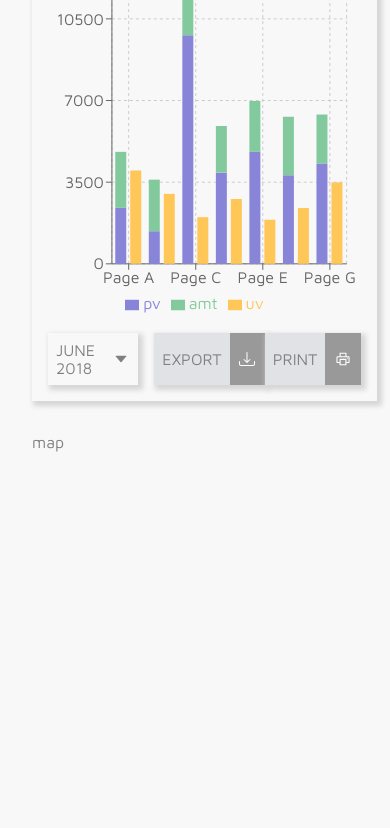
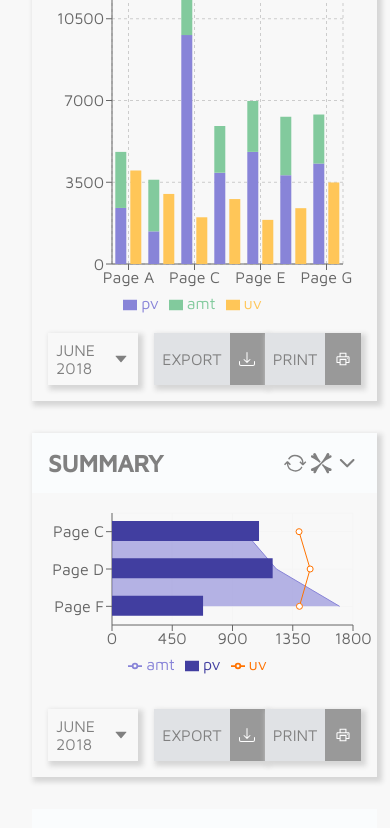
Before and after one commit to KishokanthJeganathan/Appsilon-frontend-task, a Next.js app: page / in a window 390 px wide. Shown: the part 1156-1984 px from the top of the page. Before the commit the page ends 1639 px from the top, so only its background shows below. Built offline with nearby package versions, Linux system fonts and the light colour scheme.

Commit message:
summary map working and responsive

```diff
--- a/package.json
+++ b/package.json
@@ -14,7 +14,8 @@
     "react-icons": "^4.1.0",
     "react-is": "^16.8.0",
     "recharts": "^2.0.3",
-    "styled-components": "^5.0.0"
+    "styled-components": "^5.0.0",
+    "uuid": "^8.3.2"
   },
   "devDependencies": {
     "babel-plugin-styled-components": "^1.8.0"
--- a/src/components/data-snippet-holder/DataSnippetHolder.js
+++ b/src/components/data-snippet-holder/DataSnippetHolder.js
@@ -1,6 +1,7 @@
 import React from 'react';
 import DataSnippet from '../data-snippet/DataSnippet';
 import * as S from './styles';
+import { v4 as uuidv4 } from 'uuid';
 
 const DataSnippetHolder = () => {
 	const data = [
@@ -13,6 +14,7 @@ const DataSnippetHolder = () => {
 		<S.Section>
 			{data.map((snippet) => (
 				<DataSnippet
+					key={uuidv4()}
 					sum={snippet.sum}
 					title={snippet.title}
 					change={snippet.change}
--- a/src/components/graph-holder/GraphHolder.js
+++ b/src/components/graph-holder/GraphHolder.js
@@ -1,12 +1,17 @@
 import React from 'react';
+import { GiMoai } from 'react-icons/gi';
 import ProductionGraph from '../production-graph/ProductionGraph';
 import SalesMap from '../sales-map/SalesMap';
+import SummaryGraph from '../summary-graph/SummaryGraph';
 import * as S from './styles';
 
 const GraphHolder = () => {
 	return (
 		<S.Section>
-			<ProductionGraph />
+			<span>
+				<ProductionGraph />
+				<SummaryGraph />
+			</span>
 			<SalesMap />
 		</S.Section>
 	);
--- /dev/null
+++ b/src/components/graph-title/GraphTitle.js
@@ -0,0 +1,20 @@
+import React from 'react';
+import * as S from './styles';
+import { VscSync } from 'react-icons/vsc';
+import { GiCrossedBones } from 'react-icons/gi';
+import { IoIosArrowDown } from 'react-icons/io';
+
+const GraphTitle = ({ title }) => {
+	return (
+		<S.TitleDiv>
+			<h2>{title}</h2>
+			<span>
+				<VscSync />
+				<GiCrossedBones />
+				<IoIosArrowDown />
+			</span>
+		</S.TitleDiv>
+	);
+};
+
+export default GraphTitle;
--- /dev/null
+++ b/src/components/graph-title/styles.js
@@ -0,0 +1,20 @@
+import styled from 'styled-components';
+import { setColor, setFontSize } from '../../../utils/helpers';
+
+export const TitleDiv = styled.div`
+	background-color: ${setColor.lightGray};
+
+	padding: 0.5rem 1rem;
+	h2,
+	p {
+		margin: 0.5rem 0rem;
+	}
+	display: grid;
+	grid-template-columns: 3fr 1fr;
+	align-items: center;
+	span {
+		display: flex;
+		font-size: ${setFontSize.icon};
+		justify-content: space-around;
+	}
+`;
--- a/src/components/production-graph/ProductionGraph.js
+++ b/src/components/production-graph/ProductionGraph.js
@@ -1,11 +1,9 @@
 import React from 'react';
 import * as S from './styles';
-import { VscSync } from 'react-icons/vsc';
-import { GiCrossedBones } from 'react-icons/gi';
-import { IoIosArrowDown } from 'react-icons/io';
+
 import { BarChart, Bar, Cell, XAxis, YAxis, CartesianGrid, Tooltip, Legend, ResponsiveContainer } from 'recharts';
-
 import ButtonHolder from '../button-holder/ButtonHolder';
+import GraphTitle from '../graph-title/GraphTitle';
 
 const ProductionGraph = () => {
 	const salesChartData = [
@@ -54,17 +52,9 @@ const ProductionGraph = () => {
 	];
 	return (
 		<S.Section>
-			<S.TitleDiv>
-				<h2>PRODUCTION</h2>
-				<span>
-					<VscSync />
-					<GiCrossedBones />
-					<IoIosArrowDown />
-				</span>
-			</S.TitleDiv>
-
+			<GraphTitle title="PRODUCTION" />
 			<div>
-				<ResponsiveContainer width="100%" height={400}>
+				<ResponsiveContainer width="99%" height={400}>
 					<BarChart
 						width={500}
 						height={300}
--- a/src/components/production-graph/styles.js
+++ b/src/components/production-graph/styles.js
@@ -2,21 +2,3 @@ import styled from 'styled-components';
 import { boxShadow, setColor, setFontSize } from '../../../utils/helpers';
 
 export const Section = styled.div`${boxShadow};`;
-
-export const TitleDiv = styled.div`
-	background-color: ${setColor.lightGray};
-
-	padding: 0.5rem 1rem;
-	h2,
-	p {
-		margin: 0.5rem 0rem;
-	}
-	display: grid;
-	grid-template-columns: 3fr 1fr;
-	align-items: center;
-	span {
-		display: flex;
-		font-size: ${setFontSize.icon};
-		justify-content: space-around;
-	}
-`;
--- a/src/components/sales-map/SalesMap.js
+++ b/src/components/sales-map/SalesMap.js
@@ -1,7 +1,13 @@
 import React from 'react';
+import GraphTitle from '../graph-title/GraphTitle';
 
 const SalesMap = () => {
-	return <section>map</section>;
+	return (
+		<section>
+			{' '}
+			<GraphTitle title="SALES REVENUE BY COUNTRY" />
+		</section>
+	);
 };
 
 export default SalesMap;
--- /dev/null
+++ b/src/components/summary-graph/SummaryGraph.js
@@ -0,0 +1,70 @@
+import React from 'react';
+import GraphTitle from '../graph-title/GraphTitle';
+import * as S from './styles';
+import {
+	ComposedChart,
+	Line,
+	Area,
+	Bar,
+	XAxis,
+	YAxis,
+	CartesianGrid,
+	Tooltip,
+	Legend,
+	ResponsiveContainer
+} from 'recharts';
+import ButtonHolder from '../button-holder/ButtonHolder';
+
+const SummaryGraph = () => {
+	const data = [
+		{
+			name: 'Page C',
+			uv: 1397,
+			pv: 1098,
+			amt: 989
+		},
+		{
+			name: 'Page D',
+			uv: 1480,
+			pv: 1200,
+			amt: 1228
+		},
+		{
+			name: 'Page F',
+			uv: 1400,
+			pv: 680,
+			amt: 1700
+		}
+	];
+	return (
+		<S.Section>
+			<GraphTitle title="SUMMARY" />
+			<div style={{ width: '100%', height: '200px' }}>
+				<ResponsiveContainer width="99%">
+					<ComposedChart
+						layout="vertical"
+						data={data}
+						margin={{
+							top: 20,
+							right: 20,
+							bottom: 20,
+							left: 20
+						}}
+					>
+						<CartesianGrid stroke="#f5f5f5" />
+						<XAxis type="number" />
+						<YAxis dataKey="name" type="category" />
+						<Tooltip />
+						<Legend />
+						<Area dataKey="amt" fill="#8884d8" stroke="#8884d8" />
+						<Bar dataKey="pv" barSize={20} fill="#413ea0" />
+						<Line dataKey="uv" stroke="#ff7300" />
+					</ComposedChart>
+				</ResponsiveContainer>
+			</div>
+			<ButtonHolder />
+		</S.Section>
+	);
+};
+
+export default SummaryGraph;
--- a/src/components/summary-graph/styles.js
+++ b/src/components/summary-graph/styles.js
@@ -0,0 +1,9 @@
+import styled from 'styled-components';
+import { boxShadow, setColor } from '../../../utils/helpers';
+
+export const Section = styled.section`
+	${boxShadow};
+	margin-top: 2rem;
+`;
+
+export const GraphHolder = styled.div`background-color: ${setColor.lightGray};`;
```
Also changed, not shown: 1 other file (tests, documents, lock files or other folders).
